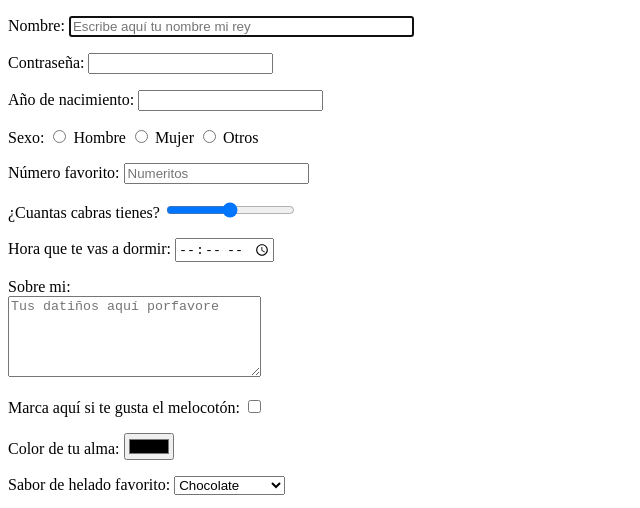
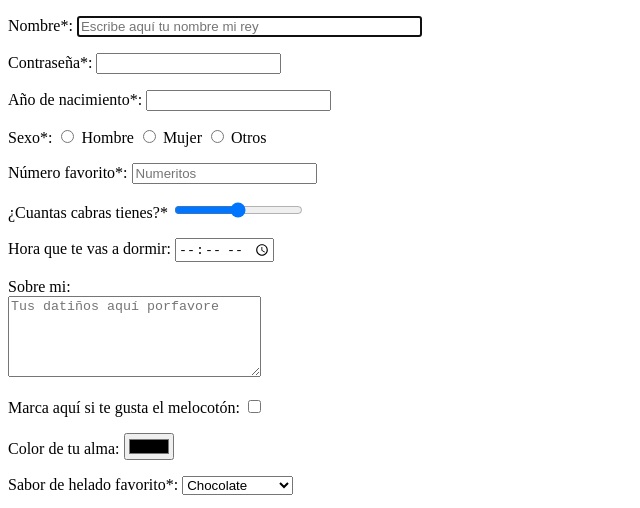
Before and after one commit to jcaceresforteza/1EVAL_HTMLyCSS_AplicacionesWeb_SMR2C_JoseCaceresForteza, a plain HTML site: page formulario/index.html in a window 1280 px wide. Shown: the top 508 px of the page, without its empty margins (0-640 px from the left). Drawn offline with Linux system fonts and the light colour scheme.

Commit message:
11/10/23

```diff
--- a/formulario/index.html
+++ b/formulario/index.html
@@ -6,20 +6,20 @@
 </head>
 <body>
     <form action="ejemplo.php" method="get">
-        <p>Nombre: <input type="text" autofocus name="Nombre" required size="40" placeholder="Escribe aquí tu nombre mi rey"></p>
-        <p>Contraseña:
+        <p>Nombre*: <input type="text" autofocus name="Nombre" required size="40" placeholder="Escribe aquí tu nombre mi rey"></p>
+        <p>Contraseña*:
             <input type="password" name="contra" required>
         </p>
-        <p>Año de nacimiento: <input type="number" name="nacido" required min="1900"></p>
-        <p>Sexo:
+        <p>Año de nacimiento*: <input type="number" name="nacido" required min="1900"></p>
+        <p>Sexo*:
             <input type="radio" name="hmo" required value="h"> Hombre
             <input type="radio" name="hmo" required value="m"> Mujer
             <input type="radio" name="hmo" required value="o"> Otros
         </p>
-        <p>Número favorito:
+        <p>Número favorito*:
             <input type="number" required placeholder="Numeritos" name="favorito" step="any">
         </p>
-        <p>¿Cuantas cabras tienes?
+        <p>¿Cuantas cabras tienes?*
             <input type="range" required name="cabras" min="0" max="27" step="0.5">
         </p>
         <p>Hora que te vas a dormir:
@@ -35,7 +35,7 @@
         <p>Color de tu alma:
             <input type="color" value="#000000" name="color">
         </p>
-        <p>Sabor de helado favorito:
+        <p>Sabor de helado favorito*:
             <select required name="menu">
                 <option value="chocolate">Chocolate</option>
                 <option value="dulce de leche">Dulce de leche</option>
```
Also changed, not shown: formulario/formulario2.html (added, +31 -0 lines).
